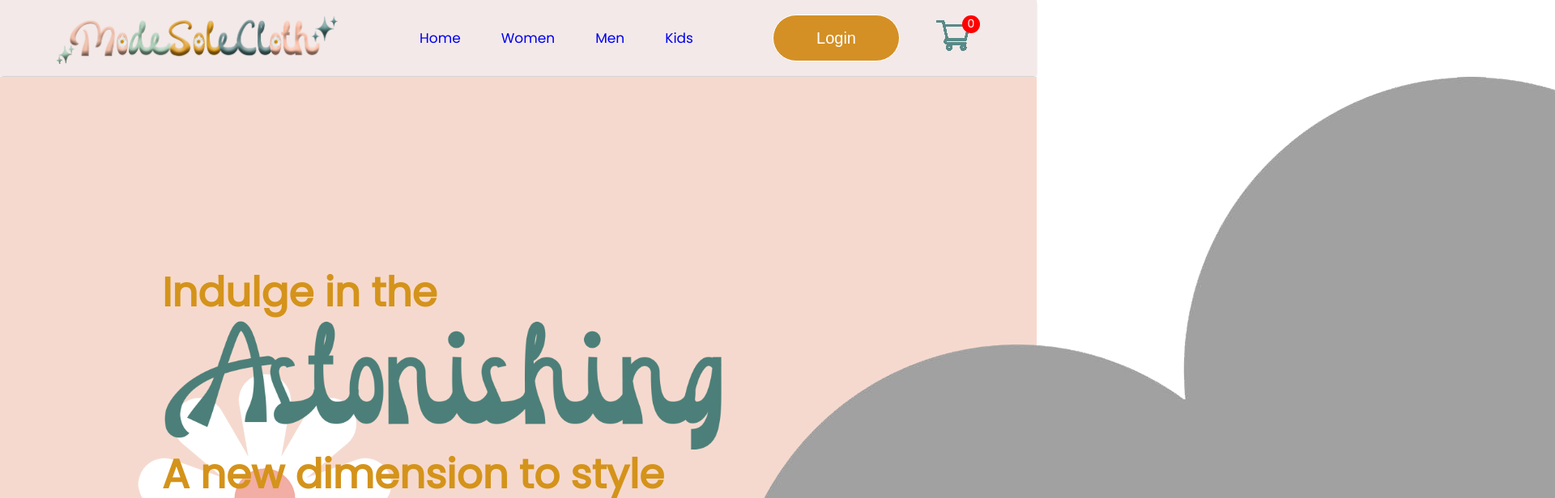
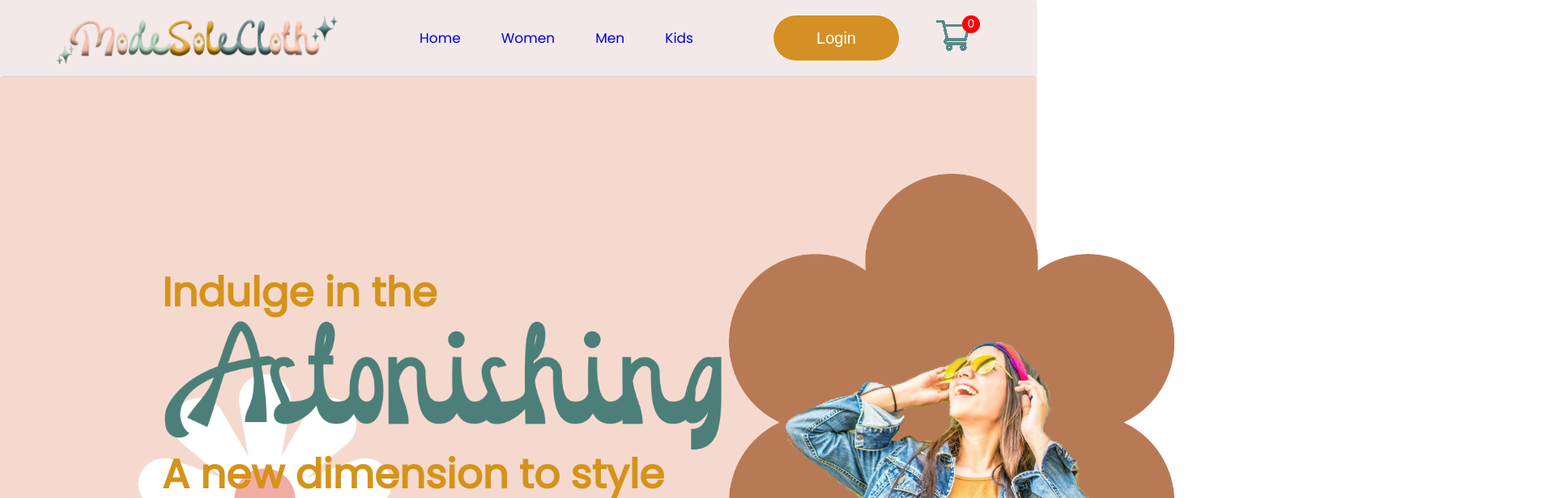
Before and after one commit to Cervera-jpg/ModeSoleCloth, a React (Create React App) app: page / in a window 1280 px wide. Shown: the top 616 px of the page at 81% size, 1920 px wide, since content can reach past the window. Built offline with nearby package versions, Linux system fonts and the light colour scheme.

Commit message:
Updated a file
Changed the color of png

```diff
--- a/src/Components/FrontPoster/Poster.css
+++ b/src/Components/FrontPoster/Poster.css
@@ -49,3 +49,13 @@
   margin-left: 200px;
   width: 700px;
 }
+.poster-right img {
+  margin-top: 120px;
+  margin-right: 250px;
+  height: auto;
+  width: 550px;
+  flex: 1;
+  display: flex;
+  align-items: center;
+  justify-content: center;
+}
```
Also changed, not shown: src/Components/Assets/poster_image.png.
